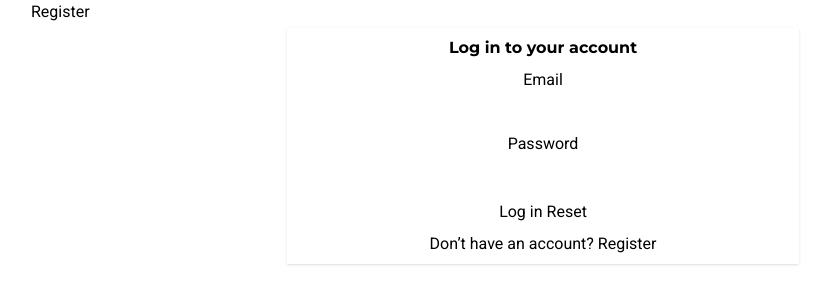
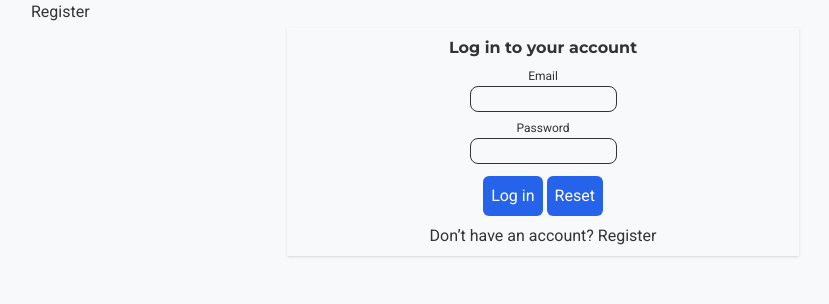
Before and after one commit to ZajacMateusz1/BlogApp, a React (Vite) app in the folder blog-app-frontend/: page /login in a window 1280 px wide. Shown: the top 304 px of the page, without its empty margins (97-926 px from the left). Built offline with nearby package versions, Linux system fonts and the light colour scheme.

Commit message:
Add global styles, improve styling in shared components

```diff
--- a/blog-app-frontend/src/index.css
+++ b/blog-app-frontend/src/index.css
@@ -2,9 +2,12 @@
 
 :root {
   font-family: "Roboto", Arial, sans-serif;
+  background-color: #f8f9fa;
+  color: #333;
 }
 
 @theme {
   --font-header: "Montserrat", Arial, sans-serif;
+  --color-primary: #2563eb;
   --color-error: var(--color-red-600);
 }
--- a/blog-app-frontend/src/modules/shared/components/Button.tsx
+++ b/blog-app-frontend/src/modules/shared/components/Button.tsx
@@ -5,7 +5,10 @@ interface ButtonProps extends ComponentPropsWithoutRef<"button"> {
 }
 export default function Button({ children, className, ...props }: ButtonProps) {
   return (
-    <button className={`${className}`} {...props}>
+    <button
+      className={`${className} bg-primary text-white p-2 rounded-md hover:cursor-pointer`}
+      {...props}
+    >
       {children}
     </button>
   );
--- a/blog-app-frontend/src/modules/shared/components/InputElement.tsx
+++ b/blog-app-frontend/src/modules/shared/components/InputElement.tsx
@@ -14,10 +14,10 @@ export default function InputElement({
 }: InputElementProps) {
   return (
     <>
-      <div className="flex flex-col items-center">
+      <div className="flex flex-col items-center gap-0.5 text-xs">
         <label htmlFor={name}>{children}</label>
         <input
-          className={`${className} p-1 rounded-lg`}
+          className={`${className} p-1 rounded-lg border text-xs`}
           name={name}
           id={name}
           {...props}
```
